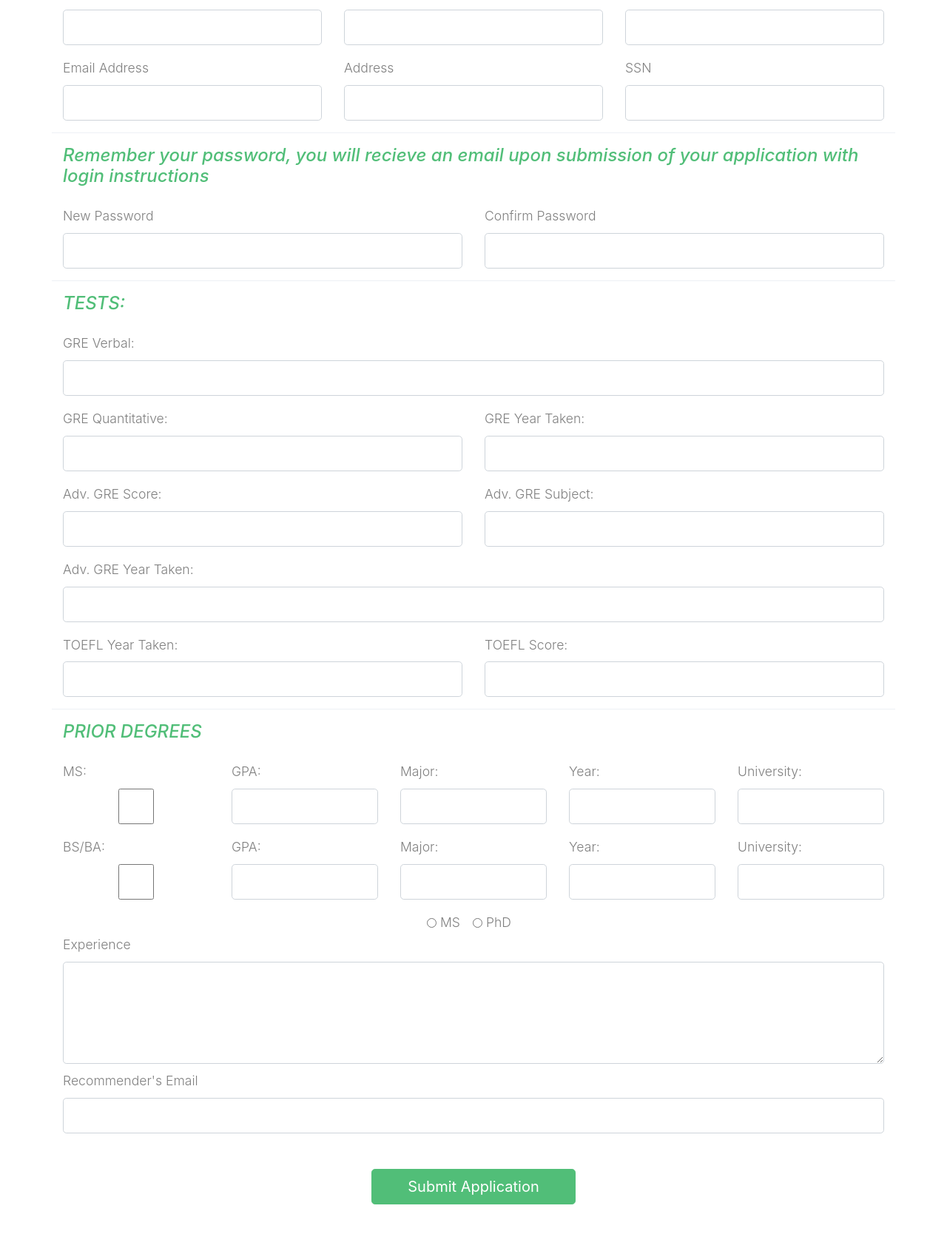
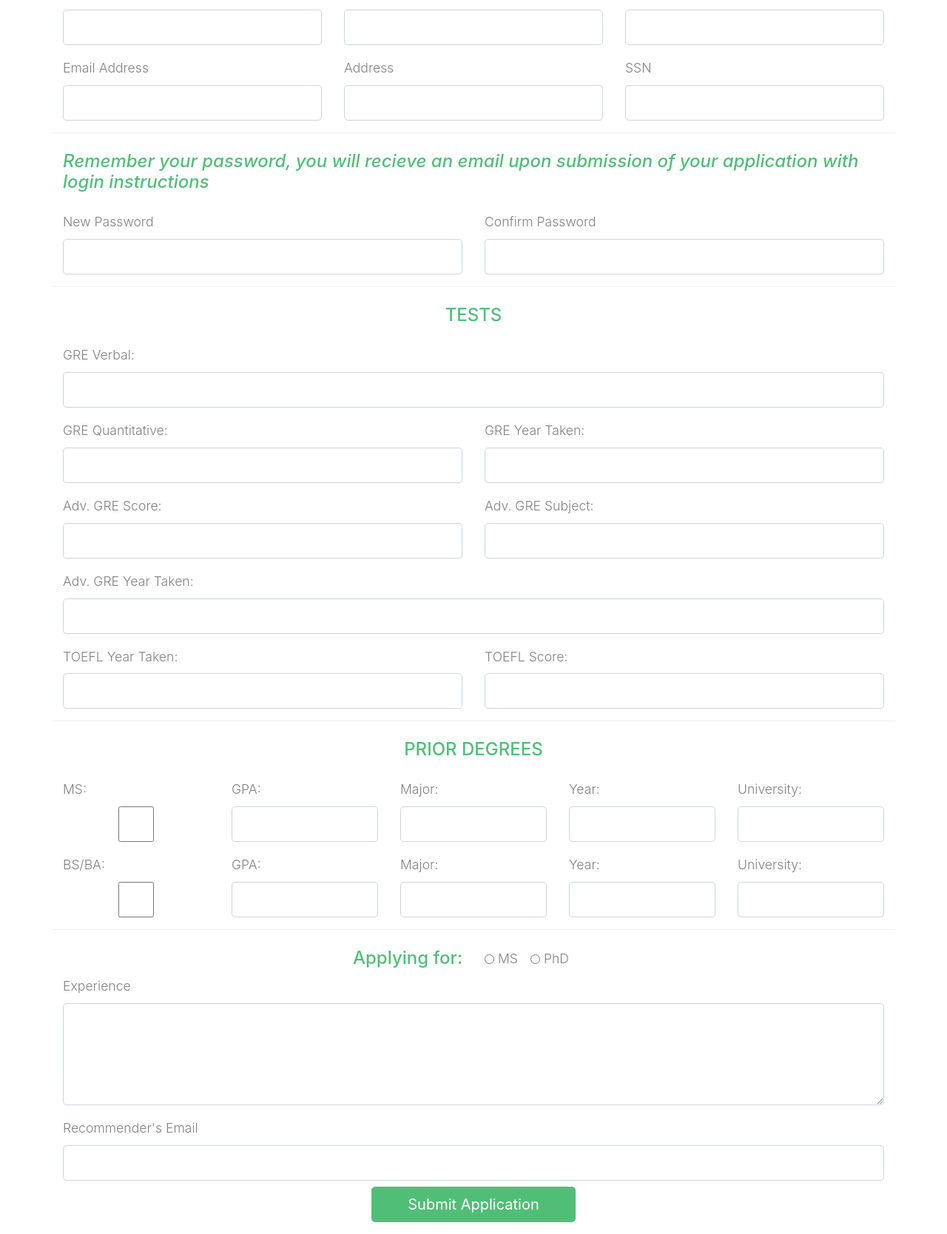
Before and after one commit to zbodnick/FarmFresher, a PHP site: page /application.php in a window 1280 px wide. Shown: the part 157-1825 px from the top of the page at 74% size. Before the commit the page ends 1785 px from the top, so only its background shows below. Run offline with PHP 8.4, Linux system fonts and the light colour scheme; a user stored in the database is signed in; some web fonts are replaced.

Commit message:
Small form styling changes

```diff
--- a/Farm-Fresher/src/application.php
+++ b/Farm-Fresher/src/application.php
@@ -181,7 +181,7 @@ if (isset($_POST['submit'])) {
 				</div>
 			</div>
 
-			<div class="row pt-3 border-top">
+			<div class="row pt-4 border-top">
 				<div class="text-primary col-lg form-group">
 					<h4 class="font-italic">Remember your password, you will recieve an email upon submission of your application with login instructions<h4>
 				</div>
@@ -197,9 +197,9 @@ if (isset($_POST['submit'])) {
 					<input type="password" id="password2" name="password2" class="form-control form-control-lg text-muted" value="" required>
 				</div>
 			</div>
-			<div class="row pt-3 border-top">
+			<div class="row pt-4 border-top text-center">
 				<div class="col-lg form-group">
-					<h4 class="font-italic text-primary">TESTS:<h4>
+					<h4 class="text-primary">TESTS<h4>
 				</div>
 			</div>
 
@@ -249,9 +249,9 @@ if (isset($_POST['submit'])) {
 				</div>
 			</div>
 
-			<div class="row pt-3 border-top">
+			<div class="row pt-4 border-top text-center">
 				<div class="text-primary col-lg form-group">
-					<h4 class="font-italic">PRIOR DEGREES<h4>
+					<h4>PRIOR DEGREES<h4>
 				</div>
 			</div>
 
@@ -287,7 +287,6 @@ if (isset($_POST['submit'])) {
 					<input class="form-control form-control-lg text-muted" type="checkbox" name="b_prior" value="1" />
 				</div>
 
-
 				<div class="col form-group">
 					<label for="b_gpa">GPA:</label>
 					<input class="form-control form-control-lg text-muted" type="number" name="b_gpa" value="" />
@@ -310,13 +309,16 @@ if (isset($_POST['submit'])) {
 
 			</div>
 
-			<div class="row">
-				<div class="col-md text-center">
-					<div class="form-check form-check-inline pl-5">
+			<div class="row pt-4 border-top">
+				<div class="col-md text-right">
+					<h4 class="text-primary mr-0">Applying for: <h4>
+				</div>
+				<div class="col-md text-left ml-0">
+					<div class="form-check form-check-inline">
 						<input class="form-check-input" type="radio" id="ms" name="dgr" value="ms">
 						<label class="form-check-label" for="ms">MS</label>
 					</div>
-					<div class="form-check form-check-inline pr-5">
+					<div class="form-check form-check-inline">
 						<input class="form-check-input" type="radio" id="phd" name="dgr" value="phd">
 						<label class="form-check-label" for="phd">PhD</label>
 					</div>
@@ -330,14 +332,14 @@ if (isset($_POST['submit'])) {
 				</div>
 			</div>
 
-			<div class="row pt-2 pb-5">
+			<div class="row pt-3 mb-2">
 				<div class="col-lg">
 					<label for="recommender">Recommender's Email</label>
 					<input class="form-control form-control-lg text-muted" name="recommender" value="" required></textarea>
 				</div>
 			</div>
 
-			<div class="row">
+			<div class="row mb-3 mt-2">
                 <div class="col text-center">
                     <input type="submit" id="btn" value="Submit Application" name="submit" class="btn btn-primary btn-lg px-5">
                 </div>
```
